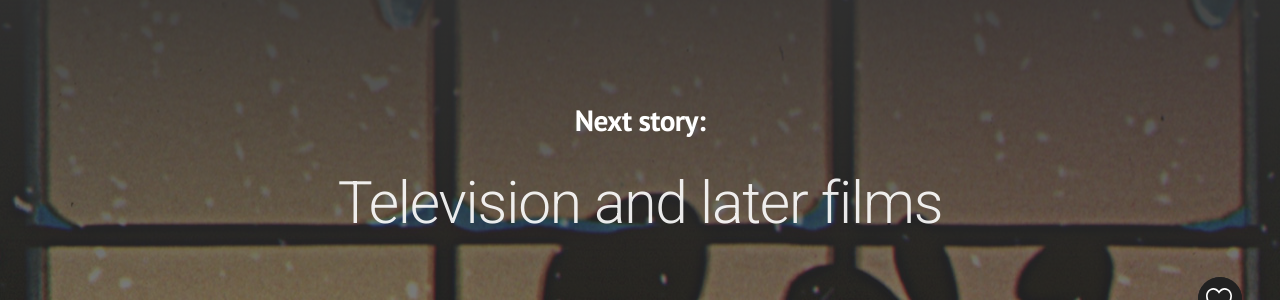
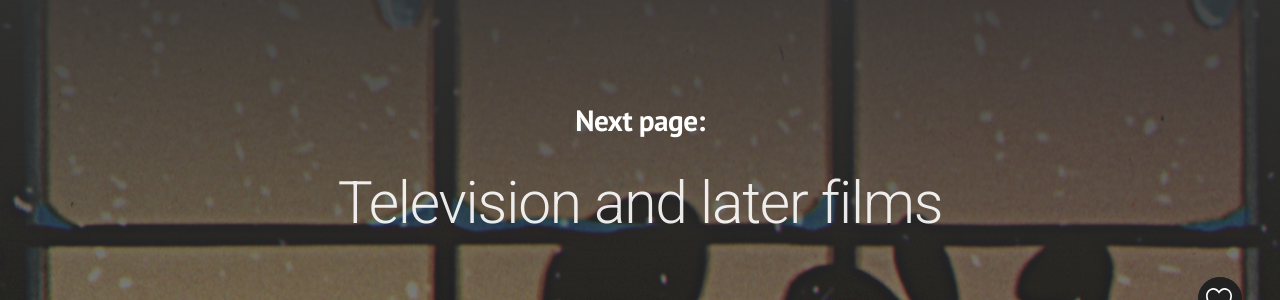
Before and after one commit to ArmonGo/ArmonGo.github.io, a Jekyll site: the page built from _posts/2014-11-28-mickey-mouse.markdown, in a window 1280 px wide and 900 px high, scrolled down 1967 px. Shown: the part 549-849 px from the top of the window. Built offline with Jekyll 4.4.1, drawn with Linux system fonts in a browser that asks for light colours; nearby versions of some CDN libraries; some web fonts are replaced; Markdown is read by kramdown in place of the engine named in the settings.

Commit message:
Update post.html

```diff
--- a/_layouts/post.html
+++ b/_layouts/post.html
@@ -81,7 +81,7 @@ layout: default
         "></div>
         <div class="section-title u-tableCell u-verticalAlignMiddle">
           <div class="container">
-            <h4>Next story:</h4>
+            <h4>Next page:</h4>
             <a class="prev" href="{{page.previous.url}}">
               <h2>{{page.previous.title}}</h2>
             </a>
```
